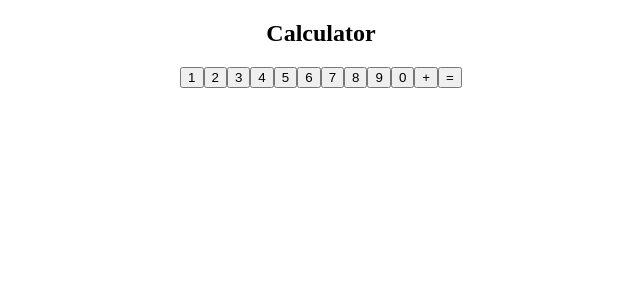
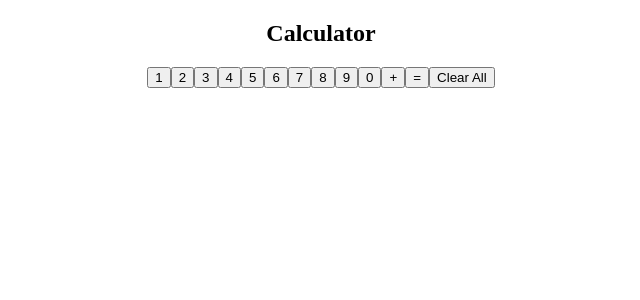
Before and after one commit to kartikp36/react-projects, a React (Create React App) app in the folder calculator/: page / in a window 1280 px wide. Shown: the top 300 px of the page, without its empty margins (319-959 px from the left). Built offline with nearby package versions, Linux system fonts and the light colour scheme.

Commit message:
feat: Clear All button

```diff
--- a/calculator/src/components/Keypad.js
+++ b/calculator/src/components/Keypad.js
@@ -5,11 +5,13 @@ export const Keypad = () => {
 	const [result, setResult] = useState("");
 	const calculate = () => {
 		setResult(eval(result));
-	};
+  };
 
 	const buttonPressed = (button) => {
 		if (button.target.name === "=") {
 			calculate();
+		} else if (button.target.name === "Clear All") {
+			setResult("");
 		} else {
 			setResult(result + button.target.name);
 		}
@@ -58,6 +60,9 @@ export const Keypad = () => {
 				<button name='=' onClick={buttonPressed}>
 					=
 				</button>
+        <button name='Clear All' onClick={buttonPressed}>
+					Clear All
+				</button>
 			</div>
 		</>
 	);
```
